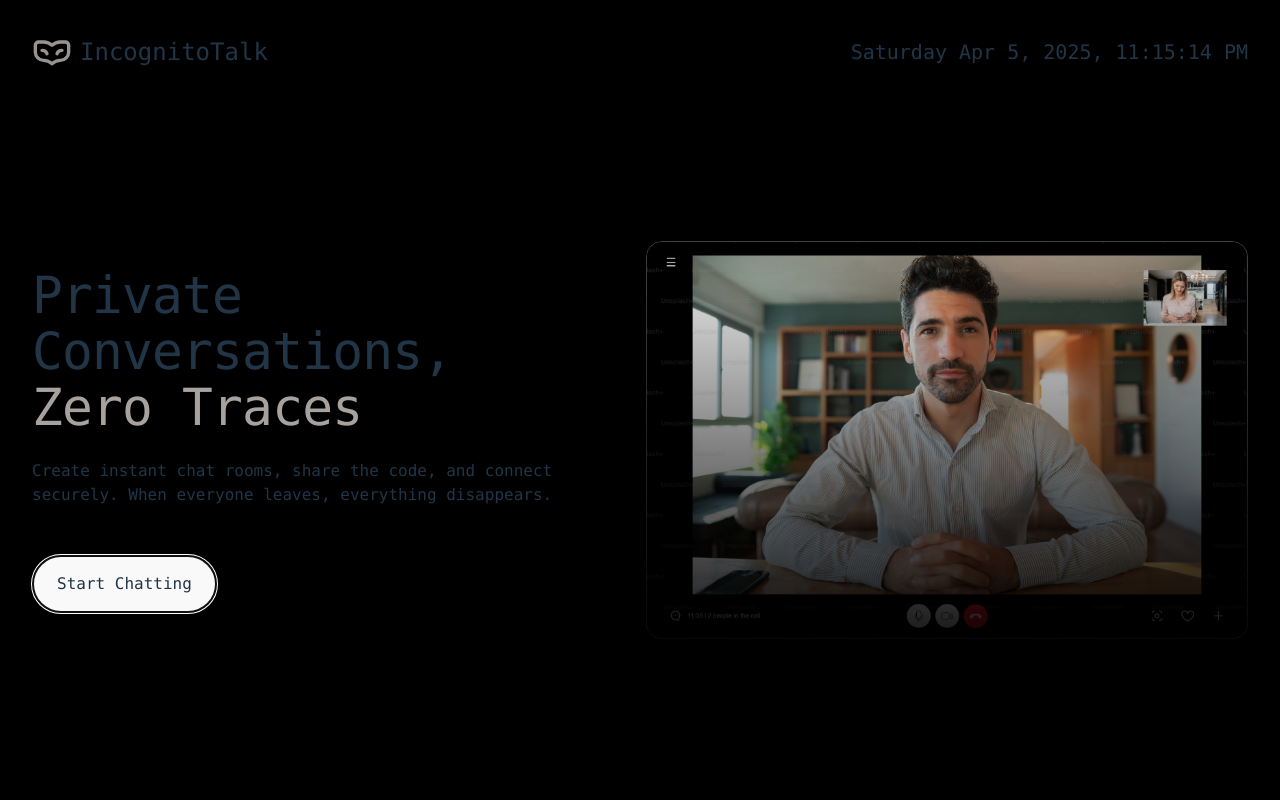
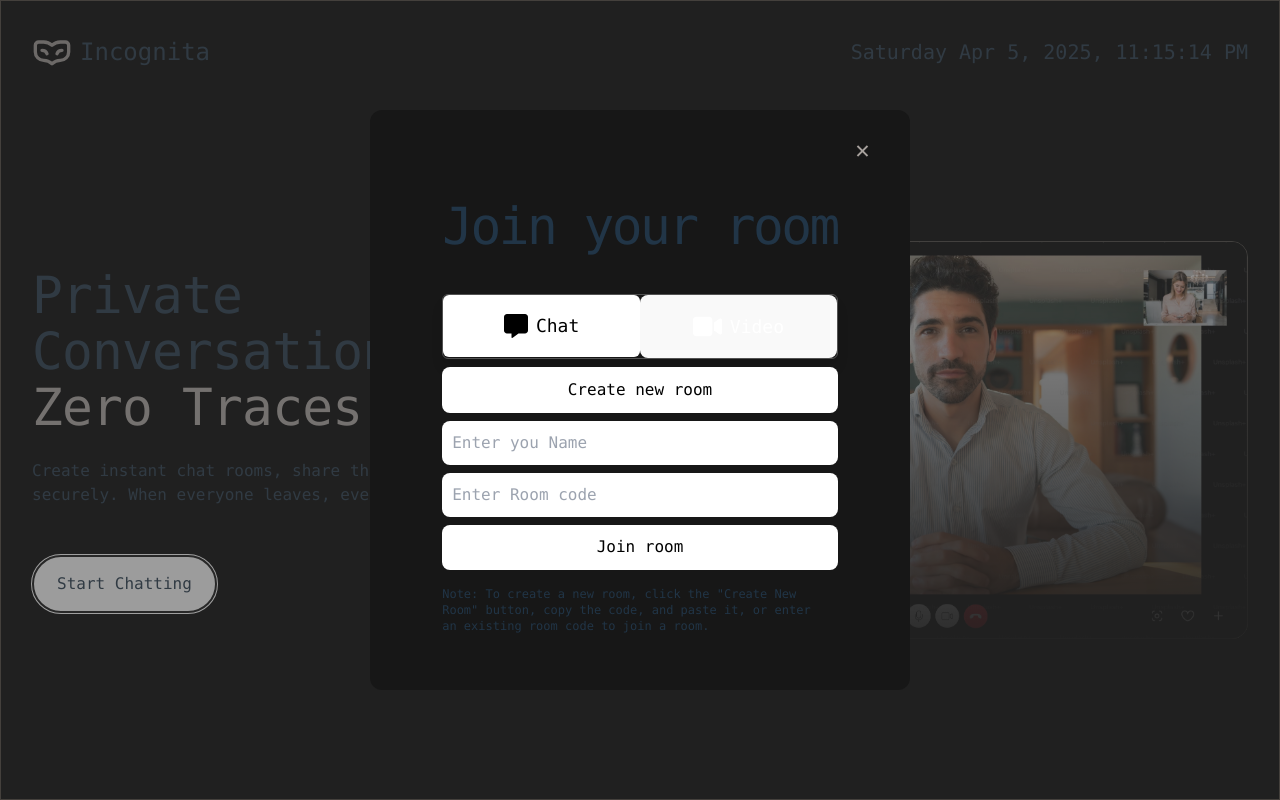
Before and after one commit to adityaswarupparida/Incognita, a React (Vite) app in the folder frontend/: page / in a window 1280 px wide. Both pictures are taken after a click on the button "Start Chatting". Built offline with nearby package versions, Linux system fonts and the light colour scheme.

Commit message:
Add video UI

```diff
--- a/frontend/index.html
+++ b/frontend/index.html
@@ -4,7 +4,7 @@
     <meta charset="UTF-8" />
     <link rel="icon" type="image/svg+xml" href="/venetian-mask.svg" />
     <meta name="viewport" content="width=device-width, initial-scale=1.0" />
-    <title>IncognitoTalk</title>
+    <title>Incognita - Private Conversations, Zero Traces</title>
     <link href="https://fonts.googleapis.com/css2?family=Merriweather:ital,opsz,wght@0,18..144,300..900;1,18..144,300..900&display=swap" rel="stylesheet">
     <link href="https://fonts.googleapis.com/css?family=Cormorant" rel="stylesheet">
     <link href="https://fonts.googleapis.com/css?family=Alegreya" rel="stylesheet">
--- a/frontend/src/components/DetailComponent.tsx
+++ b/frontend/src/components/DetailComponent.tsx
@@ -1,31 +1,61 @@
 import { Copy } from "lucide-react";
-import { useState } from "react";
+import { useRef, useState } from "react";
 import { FaMessage, FaVideo } from "react-icons/fa6";
+import { useNavigate } from "react-router-dom";
 
 export const DetailComponent = () => {
+    const navigate = useNavigate();
     const [pasteboard, setPasteboard] = useState(false);
     const [choose, setChoose] = useState(0);
     const randomCode = '765FT9'; //'765FT9'; EF30CB
+    const nameRef = useRef<HTMLInputElement>(null);
+    const codeRef = useRef<HTMLInputElement>(null);
 
     return (
-        <div className="flex flex-col mx-4 my-40">
+        <div className="flex flex-col mx-4 my-4 p-4">
+            <h1 className="text-center tracking-tighter mb-8">Join your room</h1>
             <div className="flex justify-evenly my-2 text-white border shadow-lg text-lg border-neutral-600 rounded-md">
                 <ChooseButton choose={0} chosen={choose===0} onClick={() => setChoose(0)}/>
                 <ChooseButton choose={1} chosen={choose===1} onClick={() => setChoose(1)}/>
             </div>
             <div className="flex flex-col justify-center gap-2">
                 <button className="w-full bg-white text-black" onClick={() => setPasteboard(true)}>Create new room</button>
-                <input type="text" placeholder="Enter you Name" className='p-2.5 w-full rounded-lg'></input>
-                <input type="text" placeholder="Enter Room Id" className='p-2.5 w-full rounded-lg'></input>
-                <button className="w-full bg-white text-black">Join room</button>
+                <input ref={nameRef} type="text" placeholder="Enter you Name" className='p-2.5 w-full rounded-lg'></input>
+                <input ref={codeRef} type="text" placeholder="Enter Room code" className='p-2.5 w-full rounded-lg'></input>
+                <button className="w-full bg-white text-black"
+                    onClick={() => {
+                        if (!nameRef.current || !codeRef.current) return;
+                        if (nameRef.current.value.trim() === "") {
+                            alert("Please fill the name correctly.");
+                            nameRef.current.value = "";
+                        }
+                        if (codeRef.current.value.length !== 6) {
+                            alert("Please fill a valid code or, generate a new one.");
+                            codeRef.current.value = "";
+                        }
+                        console.log(nameRef.current.value);
+                        console.log(codeRef.current.value);
+                        if (!choose) navigate(`/chat/${randomCode}`)
+                        else navigate(`/video/${randomCode}`)
+                    }}
+                >
+                    Join room
+                </button>
             </div>
-            { pasteboard && <div className="w-full h-32 my-3 rounded-lg bg-neutral-800 flex flex-col justify-center items-center gap-2">
+            { pasteboard && <div className="w-full h-32 my-3 px-3 rounded-lg bg-neutral-800 flex flex-col justify-center items-center gap-2">
                 <div className="text-gray-400 text-sm"> Share this code with your friend </div>
                 <div className="flex items-center gap-3">
                     <div className="text-2xl font-bold"> {randomCode} </div>
-                    <div className="cursor-pointer"><Copy size={'16'}/></div>
+                    <button className="cursor-pointer p-0 border-none focus:outline-none hover:text-white"
+                            onClick={() => {
+                                (async () => await navigator.clipboard.writeText(randomCode))();
+                            }}
+                    >
+                        <Copy size={'16'}/>
+                    </button>
                 </div>
             </div> }
+            <div className="text-wrap max-w-96 text-xs mt-4">Note: To create a new room, click the "Create New Room" button, copy the code, and paste it, or enter an existing room code to join a room.</div>
         </div>
     );
 }
--- a/frontend/src/components/Home.tsx
+++ b/frontend/src/components/Home.tsx
@@ -1,21 +1,21 @@
 import { useNavigate } from "react-router-dom"
 import { CurrentDateTime } from "./CurrentDateTime"
-import { VideoIcon } from "../icons/VideoIcon";
 import { DetailComponent } from "./DetailComponent";
 import { VenetianMask } from "lucide-react";
+import { useState } from "react";
 
 export const Home = () => {
     const navigate = useNavigate();
     const randomCode = '765FT9'; //'765FT9'; EF30CB
+    const [modal, setModal] = useState(false);
 
-    return <div className="h-screen">
-        <div className="bg-black p-8 w-full h-full overflow-hidden">
+    return <div className="h-screen relative">
+        <div className="bg-black p-8 w-full h-full overflow-hidden relative">
             <div className="flex justify-between items-center">
                 <div className="flex gap-2 items-center">
                     <VenetianMask className="text-stone-400 animate-slow-pulse" size={40}/>
                     <span className="text-2xl">
-                        <span className="">Incognito</span>
-                        Talk
+                        Incognita
                     </span>
                 </div>
                 {/* <button onClick={() => {
@@ -29,7 +29,6 @@ export const Home = () => {
                 </div>
             </div>
             <div className="w-full grid grid-cols-2 gap-3 h-full">
-                {/* <DetailComponent /> */}
                 <div className="h-full flex flex-col gap-6 justify-center">
                     <div className="tracking-tighter">
                         <h1>Private Conversations,</h1>
@@ -37,7 +36,12 @@ export const Home = () => {
                     </div>
                     <div>Create instant chat rooms, share the code, and connect securely. When everyone leaves, everything disappears.</div>
                     <div className="flex justify-start mt-6">
-                        <button className="rounded-full border-stone-700 py-4 px-6">Start Chatting</button>
+                        <button
+                            className="rounded-full border-stone-700 py-4 px-6"
+                            onClick={() => setModal(true)}
+                        >
+                            Start Chatting
+                        </button>
                     </div>
                 </div>
                 <div className="my-10 flex flex-col justify-center">
@@ -48,5 +52,21 @@ export const Home = () => {
                 </div>
             </div>
         </div>
+        { modal && <div className="absolute inset-0 h-full">
+            <div className="bg-neutral-700/50 h-screen w-screen relative"></div>
+            <div className="flex justify-center items-center border border-stone-700 h-full absolute inset-0">
+                <div className="px-10 py-6 bg-neutral-900 rounded-xl">
+                    <div className="flex justify-end text-2xl">
+                        <button className="bg-transparent p-0 border-none cursor-pointer hover:text-white text-stone-400"
+                                onClick={() => setModal(false)}
+                        >
+                            &#10005;
+                        </button>
+                    </div>
+                    <DetailComponent />
+                </div>
+            </div>
+        </div>
+        }
     </div>
 }
--- a/frontend/src/components/VideoPreview.tsx
+++ b/frontend/src/components/VideoPreview.tsx
@@ -1,10 +1,12 @@
 import { useRef, useState } from "react";
 import { VideoComponent } from "./VideoComponent";
 import { Video } from "./Video";
+import { useParams } from "react-router-dom";
 
 export const VideoPreview = () => {
     const videoRef = useRef<HTMLVideoElement>(null);
     const [showVideo, setShowVideo] = useState(false);
+    const params = useParams();
 
     return (
         <div className="flex h-screen items-center justify-center">
@@ -14,7 +16,7 @@ export const VideoPreview = () => {
                     <button onClick={() => setShowVideo(true)}>Join now</button>
                 </div>
             }
-            { showVideo && <Video videoRef={videoRef} />}
+            {showVideo && <Video videoRef={videoRef} roomCode={params.roomId} />}
         </div>
     );
 }
--- a/frontend/src/components/ui/video-button.tsx
+++ b/frontend/src/components/ui/video-button.tsx
@@ -1,15 +1,16 @@
 import { ReactNode } from "react";
 
 interface VideoButtonProps {
-    active: boolean;
+    active?: boolean;
     activeIcon: ReactNode;
     passiveIcon: ReactNode;
     onClick: () => void;
+    className?: string;
 }
 export const VideoButton = (props: VideoButtonProps) => {
     return (
         <button
-            className={`rounded-full ${props.active ? `bg-white text-black`: ``}`}
+            className={`rounded-full ${props.active ? `bg-white text-black`: ``} ${props.className}`}
             onClick={props.onClick}>
             {props.active ? props.activeIcon : props.passiveIcon}
         </button>
```
Also changed, not shown: frontend/src/components/Video.tsx (+50 -4 lines).
